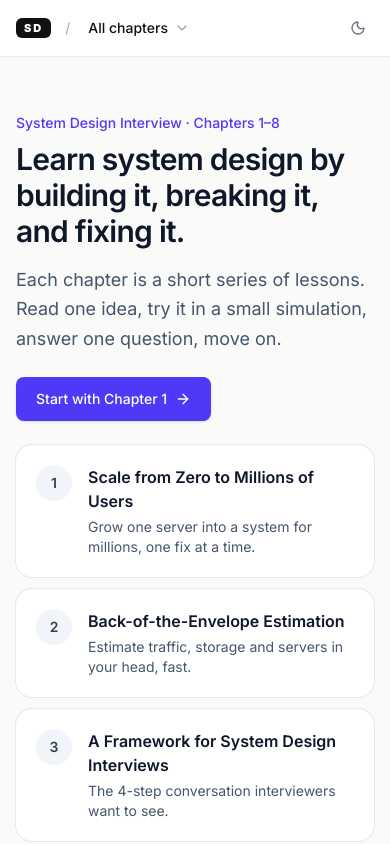
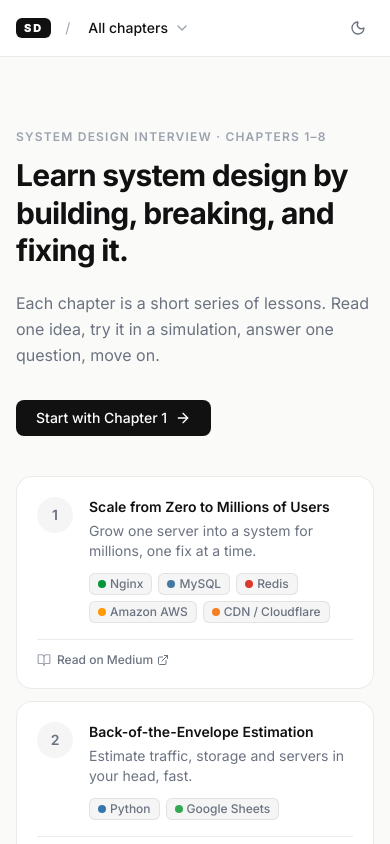
Before and after one commit to AnshJoshi1811/SystemDesign, a React (Vite) app: page / in a window 390 px wide. Shown: the top 844 px of the page. Built offline with nearby package versions, Linux system fonts and the light colour scheme.

Commit message:
feat: update src/components/Home.tsx

```diff
--- a/src/components/Home.tsx
+++ b/src/components/Home.tsx
@@ -1,8 +1,37 @@
 import React from 'react';
-import { ArrowRight, Check } from 'lucide-react';
+import { ArrowRight, Check, BookOpen, ExternalLink } from 'lucide-react';
 import { CHAPTERS, readProgress } from '../chapters';
 import { useNav } from './lesson/ChapterPlayer';
 import { ModuleType } from '../types';
+
+// Devicon SVG via cdnjs — plain colored SVG icons
+const TechLogo: React.FC<{ name: string; icon: string; color: string }> = ({ name, icon, color }) => (
+  <span
+    title={name}
+    className="flex items-center justify-center w-6 h-6 rounded"
+    style={{ background: 'var(--surface-muted)' }}
+  >
+    <img
+      src={`https://cdn.jsdelivr.net/npm/devicons@2.2.0/!SVG/${icon}.svg`}
+      alt={name}
+      width={16}
+      height={16}
+      style={{ filter: 'none' }}
+      onError={(e) => {
+        // fallback: colored dot
+        const target = e.currentTarget as HTMLImageElement;
+        target.style.display = 'none';
+        const dot = document.createElement('span');
+        dot.style.width = '8px';
+        dot.style.height = '8px';
+        dot.style.borderRadius = '50%';
+        dot.style.background = color;
+        dot.style.display = 'inline-block';
+        target.parentElement?.appendChild(dot);
+      }}
+    />
+  </span>
+);
 
 export const Home: React.FC<{ lastChapter: ModuleType | null }> = ({ lastChapter }) => {
   const { go } = useNav();
@@ -11,58 +40,96 @@ export const Home: React.FC<{ lastChapter: ModuleType | null }> = ({ lastChapter
 
   return (
     <div className="max-w-5xl mx-auto">
-      <section className="py-6 sm:py-10">
-        <p className="text-sm font-medium text-indigo-600 dark:text-indigo-300">System Design Interview · Chapters 1–8</p>
-        <h1 className="mt-2 text-3xl sm:text-4xl font-semibold tracking-tight text-slate-900 dark:text-white max-w-2xl">
-          Learn system design by building it, breaking it, and fixing it.
+      {/* Hero */}
+      <section className="py-10 sm:py-16">
+        <p className="text-xs font-semibold tracking-widest uppercase mb-3" style={{ color: 'var(--text-subtle)' }}>
+          System Design Interview · Chapters 1–8
+        </p>
+        <h1 className="text-3xl sm:text-5xl font-bold tracking-tight leading-tight max-w-2xl" style={{ color: 'var(--text-base)' }}>
+          Learn system design by building, breaking, and fixing it.
         </h1>
-        <p className="mt-4 text-lg leading-relaxed text-slate-600 dark:text-slate-300 max-w-2xl">
-          Each chapter is a short series of lessons. Read one idea, try it in a small simulation, answer one question, move on.
+        <p className="mt-5 text-base sm:text-lg leading-relaxed max-w-2xl" style={{ color: 'var(--text-muted)' }}>
+          Each chapter is a short series of lessons. Read one idea, try it in a simulation, answer one question, move on.
         </p>
-        <div className="mt-6 flex flex-wrap gap-3">
+        <div className="mt-8 flex flex-wrap gap-3">
           <button
             onClick={() => go(resume ? resume.id : 'chapter1')}
-            className="inline-flex items-center gap-2 rounded-lg bg-indigo-600 px-5 py-3 text-sm font-medium text-white shadow-sm hover:bg-indigo-500"
+            className="btn-primary"
           >
             {resume ? `Continue Chapter ${resume.num}` : 'Start with Chapter 1'}
             {resume && resumeProgress && resumeProgress.total > 0 && (
-              <span className="text-indigo-200">· lesson {resumeProgress.lesson + 1} of {resumeProgress.total}</span>
+              <span className="opacity-60 text-xs">· lesson {resumeProgress.lesson + 1} of {resumeProgress.total}</span>
             )}
             <ArrowRight className="w-4 h-4" />
           </button>
         </div>
       </section>
 
+      {/* Chapter grid */}
       <section aria-label="Chapters" className="grid gap-3 sm:grid-cols-2">
         {CHAPTERS.map((c) => {
           const p = readProgress(c.id);
           const pct = p && p.total ? Math.round((p.done / p.total) * 100) : 0;
           const complete = p && p.total > 0 && p.done >= p.total;
+
           return (
+            <div
+              key={c.id}
+              className="chapter-card group relative"
+            >
+              {/* Main clickable area */}
               <button
-              key={c.id}
                 onClick={() => go(c.id)}
-              className="group text-left rounded-2xl bg-white ring-1 ring-slate-200 hover:ring-indigo-300 hover:shadow-md dark:bg-white/[0.03] dark:ring-white/10 dark:hover:ring-indigo-400/40 p-5 transition-all"
+                className="w-full text-left"
+                style={{ background: 'transparent', border: 'none', padding: 0, cursor: 'pointer' }}
               >
                 <div className="flex items-start gap-4">
+                  {/* Chapter number / complete badge */}
                   <span
-                  className={`flex h-9 w-9 shrink-0 items-center justify-center rounded-full text-sm font-semibold ${
+                    className="flex h-9 w-9 shrink-0 items-center justify-center rounded-full text-sm font-semibold transition-colors"
+                    style={
                       complete
-                      ? 'bg-emerald-500 text-white'
-                      : 'bg-slate-100 text-slate-700 group-hover:bg-indigo-600 group-hover:text-white dark:bg-white/10 dark:text-slate-200'
-                  } transition-colors`}
+                        ? { background: 'var(--accent)', color: 'var(--accent-fg)' }
+                        : { background: 'var(--surface-muted)', color: 'var(--text-muted)' }
+                    }
                   >
                     {complete ? <Check className="w-4 h-4" strokeWidth={3} /> : c.num}
                   </span>
+
                   <div className="min-w-0 flex-1">
-                  <p className="font-semibold text-slate-900 dark:text-white">{c.title}</p>
-                  <p className="mt-1 text-sm text-slate-600 dark:text-slate-400">{c.blurb}</p>
+                    <p className="font-semibold text-sm sm:text-base" style={{ color: 'var(--text-base)' }}>{c.title}</p>
+                    <p className="mt-1 text-sm" style={{ color: 'var(--text-muted)' }}>{c.blurb}</p>
+
+                    {/* Tech logos */}
+                    {c.techLogos.length > 0 && (
+                      <div className="mt-3 flex flex-wrap items-center gap-1.5">
+                        {c.techLogos.map((logo) => (
+                          <span
+                            key={logo.name}
+                            title={logo.name}
+                            className="flex items-center gap-1 rounded-md px-2 py-0.5 text-xs font-medium"
+                            style={{ background: 'var(--surface-muted)', color: 'var(--text-muted)', border: '1px solid var(--header-border)' }}
+                          >
+                            <span
+                              className="w-2 h-2 rounded-full shrink-0"
+                              style={{ background: logo.color }}
+                            />
+                            {logo.name}
+                          </span>
+                        ))}
+                      </div>
+                    )}
+
+                    {/* Progress bar */}
                     {p && p.total > 0 && (
                       <div className="mt-3 flex items-center gap-3">
-                      <div className="h-1.5 flex-1 rounded-full bg-slate-100 dark:bg-white/10 overflow-hidden">
-                        <div className="h-full rounded-full bg-emerald-500" style={{ width: `${pct}%` }} />
+                        <div className="h-1 flex-1 rounded-full overflow-hidden" style={{ background: 'var(--surface-muted)' }}>
+                          <div
+                            className="h-full rounded-full transition-all"
+                            style={{ width: `${pct}%`, background: 'var(--progress-bar)' }}
+                          />
                         </div>
-                      <span className="text-xs tabular-nums text-slate-500 dark:text-slate-400">
+                        <span className="text-xs tabular-nums" style={{ color: 'var(--text-subtle)' }}>
                           {p.done}/{p.total}
                         </span>
                       </div>
@@ -70,9 +137,31 @@ export const Home: React.FC<{ lastChapter: ModuleType | null }> = ({ lastChapter
                   </div>
                 </div>
               </button>
+
+              {/* Medium article link — separate clickable area so it doesn't trigger chapter open */}
+              {c.mediumUrl && (
+                <div className="mt-4 pt-3 flex items-center gap-1.5" style={{ borderTop: '1px solid var(--header-border)' }}>
+                  <BookOpen className="w-3.5 h-3.5 shrink-0" style={{ color: 'var(--text-subtle)' }} />
+                  <a
+                    href={c.mediumUrl}
+                    target="_blank"
+                    rel="noopener noreferrer"
+                    className="text-xs font-medium flex items-center gap-1 transition-opacity hover:opacity-70"
+                    style={{ color: 'var(--text-muted)' }}
+                    onClick={(e) => e.stopPropagation()}
+                  >
+                    Read on Medium
+                    <ExternalLink className="w-3 h-3" />
+                  </a>
+                </div>
+              )}
+            </div>
           );
         })}
       </section>
+
+      {/* Footer gap */}
+      <div className="h-16" />
     </div>
   );
 };
```
Lines whose indentation alone changed are shown as unchanged.
